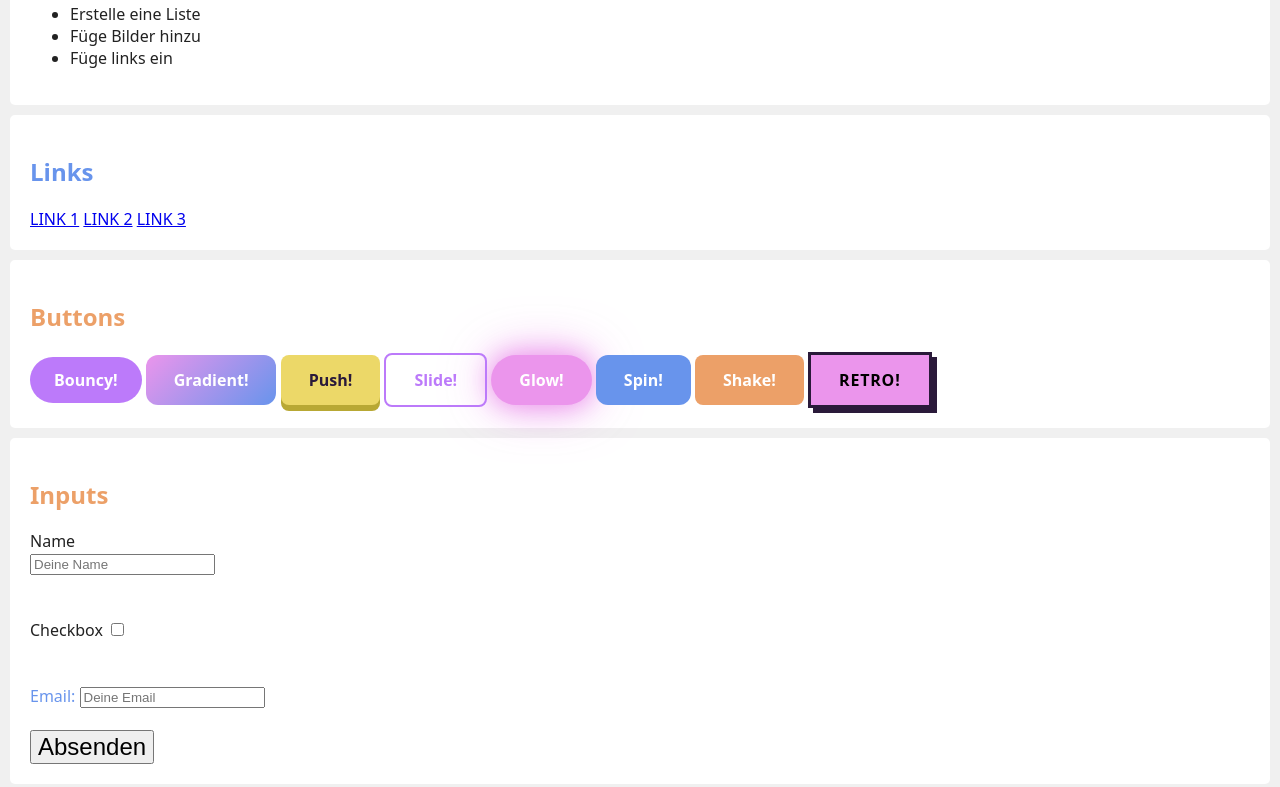
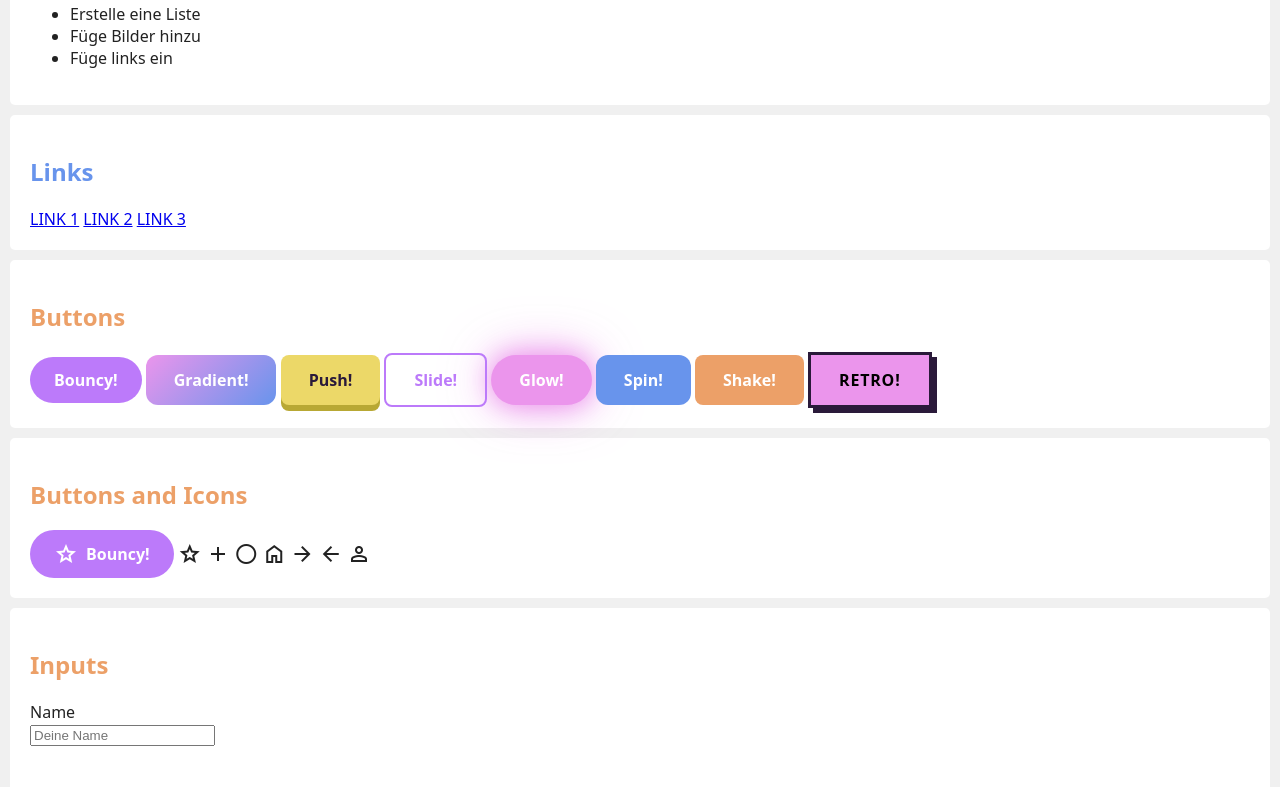
Before and after one commit to digitalservicebund/Girls-Day-2026, a website: page html_elements.html in a window 1280 px wide. Shown: the part 1066-1853 px from the top of the page. Drawn offline with nearby package versions, Linux system fonts and the light colour scheme.

Commit message:
add icons

```diff
--- a/html_elements.html
+++ b/html_elements.html
@@ -11,6 +11,7 @@
     <script type="module" src="script.js"></script>
     <title>Girls’Day@DigitalService</title>
 </head>
+
 
 <body class="">
     <header class="header-hero">
@@ -27,6 +28,7 @@
         <a href="#section_list">List</a>
         <a href="#section_links">Links</a>
         <a href="#section_buttons">Buttons</a>
+        <a href="#section_buttons_with_icons">Buttons and Icons</a>
         <a href="#section_inputs">Inputs</a>
         <a href="#section_images">Images</a>
     </section>
@@ -77,6 +79,23 @@
         <button class="btn-spin">Spin!</button>
         <button class="btn-shake">Shake!</button>
         <button class="btn-retro background-pink">Retro!</button>
+
+    </section>
+
+    <section id="section_buttons_with_icons">
+        <!-- search for icons here https://fonts.google.com/icons -->
+
+        <h2 class="orange">Buttons and Icons</h2>
+
+        <button class="btn-bouncy"><span class="material-symbols-outlined">star</span>Bouncy!</button>
+
+        <span class="material-symbols-outlined">star</span>
+        <span class="material-symbols-outlined">add</span>
+        <span class="material-symbols-outlined">circle</span>
+        <span class="material-symbols-outlined">home</span>
+        <span class="material-symbols-outlined">arrow_forward</span>
+        <span class="material-symbols-outlined">arrow_back</span>
+        <span class="material-symbols-outlined">person</span>
 
     </section>
 
```
